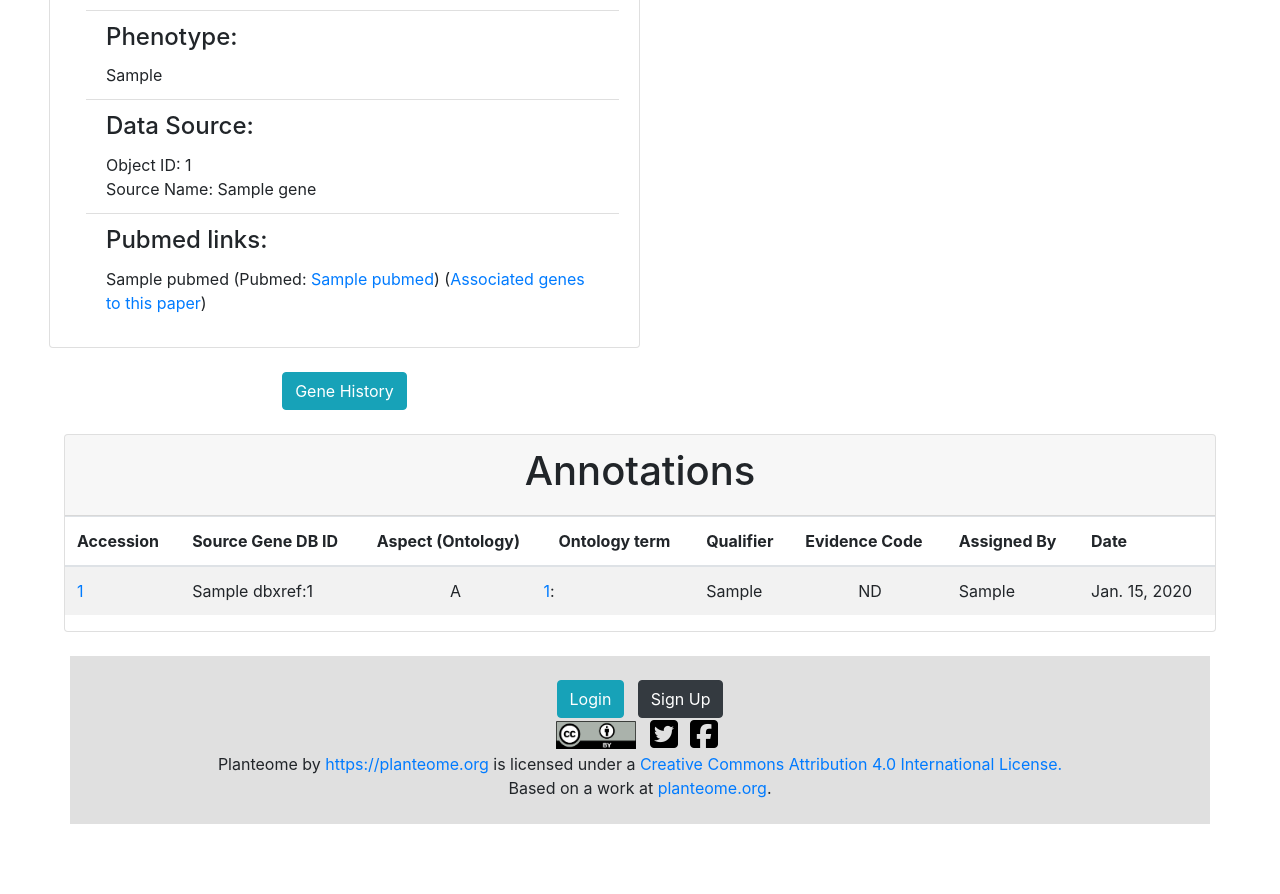
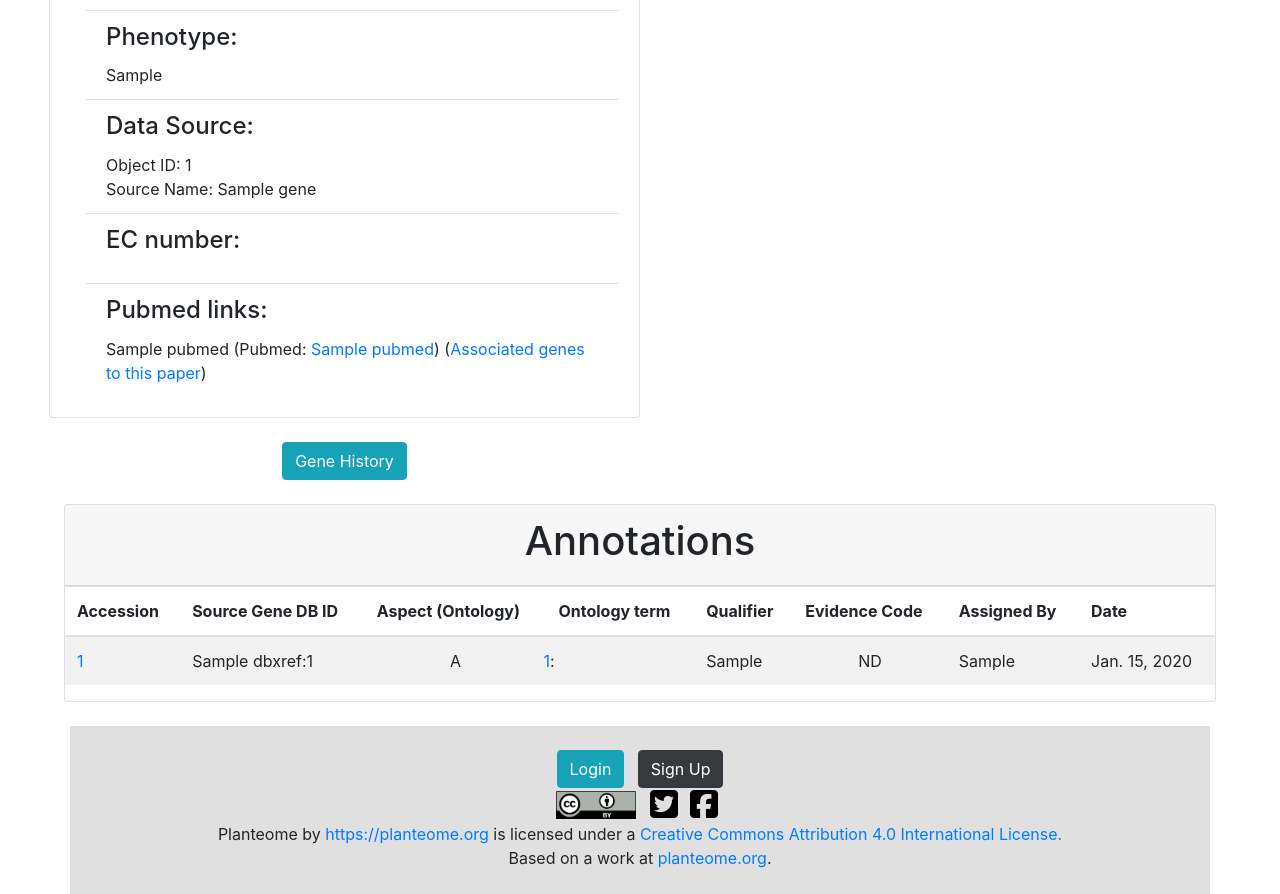
Before and after one commit to Planteome/django_curate, a Django app: template genes/templates/gene/gene.html in a window 1280 px wide. Shown: the part 1129-2023 px from the top of the page. Before the commit the page ends 1953 px from the top, so only its background shows below. Run offline with Django 3.2, Linux system fonts and the light colour scheme; tables that the repository leaves empty hold one stand-in row (values such as "Sample post"); the template is opened without the code that fills it: values that come from a table or form of the project are taken from there, most other values are stand-ins (such as "Sample title", 1, 10 or a date in 2020); parts of the project's set-up code (start-up, migrations or seed data) failed here and were passed over; some libraries are stand-ins or nearby versions.

Commit message:
Add EC number to gene info page. Pull via REST from uniprot. Closes #47

```diff
--- a/genes/templates/gene/gene.html
+++ b/genes/templates/gene/gene.html
@@ -76,6 +76,22 @@
                             <h4 class="card-title">Data Source:</h4>
                             <p class="card-text">Object ID: {{ gene.data_source_object_id }}
                             <br>Source Name: {{ gene.data_source_name }}</p>
+                        </li>
+                        <li class="list-group-item ml-3">
+                            <h4 class="card-title">EC number:</h4>
+                            <p class="card-text"><div id="ec_number"></div></p>
+                            <script type="application/javascript">
+                                $.getJSON("https://rest.uniprot.org/uniprotkb/search?query={{ gene.gene_id }}&format=json&fields=ec", function(json){
+                                    const element = document.getElementById("ec_number");
+                                    ecNumber = json.results[0].proteinDescription.recommendedName.ecNumbers[0].value;
+                                    uniprotID = json.results[0].primaryAccession;
+                                    if (typeof ecNumber !== 'undefined'){
+                                        element.innerHTML = "<a href='https://www.uniprot.org/uniprotkb/"+uniprotID+"/entry'>"+ecNumber+"</a>";
+                                    }else{
+                                        element.innerHTML = "Not found";
+                                    }
+                                })
+                            </script>
                         </li>
                 {% if pubmed %}
                         <li class="list-group-item ml-3">
```
